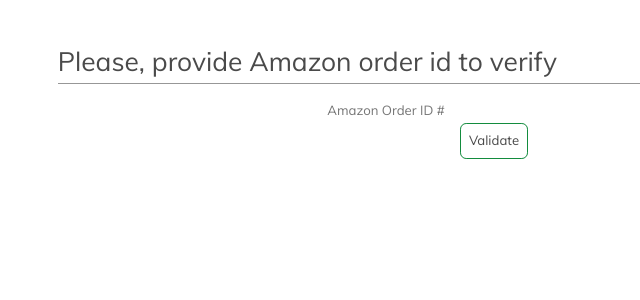
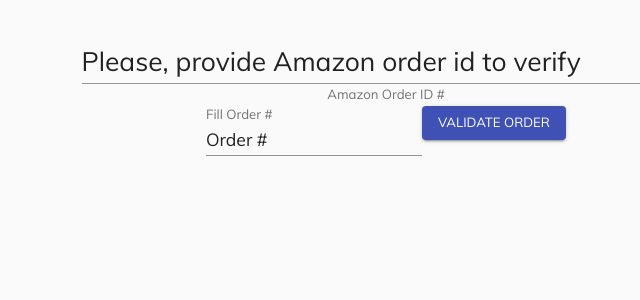
Before and after one commit to SamShekhovtsov/OrderSurveys, a React (Create React App) app in the folder Client/: page / in a window 1280 px wide. Shown: the top 300 px of the page, without its empty margins (254-894 px from the left). Built offline with nearby package versions, Linux system fonts and the light colour scheme; a web font is replaced by a local one.

Commit message:
changing stylings for the Material UI design

```diff
--- a/Client/src/App.js
+++ b/Client/src/App.js
@@ -5,38 +5,62 @@ import Typography from '@material-ui/core/Typography'
 import Container from '@material-ui/core/Container'
 import AppStyles from './AppStyles'
 import FetchGetRequestInit from './fetchInit'
-import { InputLabel, Input } from '@material-ui/core';
+import { InputLabel, TextField } from '@material-ui/core';
 
 class App extends Component {
   constructor(props) {
     super(props)
     //const urlParams = new URLSearchParams(window.location.search);
-    this.state = {
-      temp1323: false
-    }
+    //this.state = {
+    //  temp1323: false
+    //}
+
+    this._onValidateOrderClicked = this._onValidateOrderClicked.bind(this)
   }
 
   componentDidMount() {
   }
 
+
+
+  _onValidateOrderClicked(event) {
+    const amazonOrderId = event.target.value
+
+    //this.setState(state => ({
+    //  orderId: amazonOrderId
+    //}))
+  }
+
   render() {
     const classes = this.props.classes
 
-    const pageContent = (
+    /*const pageContent = (
       <p>
         <InputLabel><Typography variant="caption">Amazon Order ID #</Typography></InputLabel>
         <Input type="text" />
         <Button><Typography variant="caption">Validate</Typography></Button>
       </p>
-    )
+    )*/
 
     return (
       <Container className={classes.root}>
-        <header className={classes.headerText}>
-          <Typography variant="h5">Please, provide Amazon order id to verify</Typography>
-        </header>
-        <div className={classes.headerSplitLine}></div>
-        {pageContent}
+        <form className={classes.root} noValidate autoComplete="off">
+
+          <header className={classes.headerText}>
+            <Typography variant="h5">Please, provide Amazon order id to verify</Typography>
+          </header>
+          <div className={classes.headerSplitLine}></div>
+          <div>
+            <InputLabel><Typography variant="caption">Amazon Order ID #</Typography></InputLabel>
+            <TextField
+              //error
+              id="amazonOrderId"
+              label="Fill Order #"
+              defaultValue="Order #"
+            />
+            <Button variant="contained" color="primary"><Typography variant="caption">Validate Order</Typography></Button>
+          </div>
+        </form>
       </Container>
     )
   }
--- a/Client/src/theme.js
+++ b/Client/src/theme.js
@@ -4,7 +4,7 @@ import muliVariations from './fontDefinitions';
 
 // A custom theme for this app
 const theme = createMuiTheme({
-  palette: {
+  /*palette: {
     primary: {
       main: '#1DB954',
       contrastText: "#fff"
@@ -24,13 +24,13 @@ const theme = createMuiTheme({
     text: {
       primary: "#4A4A4A",
     }
-  },
+  },*/
   typography: {
     fontFamily: "'Muli', sans-serif",
     //fontSize: '6.5vmin',
-    button: {
+    /*button: {
       textTransform: 'none'
-    },
+    },*/
     body1: {
       //fontSize: '0.7rem',
     },
@@ -49,7 +49,7 @@ const theme = createMuiTheme({
     //},
   },
   overrides: {
-    MuiButton: {
+    /*MuiButton: {
       root: {
         borderRadius: "0.4em",
         borderColor: "#138C3E",
@@ -62,52 +62,8 @@ const theme = createMuiTheme({
       root: {
         fontSize: '1.4em',
       },
-    },
-    MuiSelect: {
-      select: {
-        width: '20rem',
-        border: '0.0999em solid #979797',
-        boxShadow: '0 2px 0 3px rgba(0, 0, 0, 0.06)',
-        borderRadius: '.3em',
-        //backgroundColor: '#fff',
-        backgroundImage: 'linear-gradient(to bottom, #ffffff 0%,#e5e5e5 100%)',
-        //backgroundRepeat: 'no-repeat, repeat',
-        //backgroundPosition: 'right .7em top 50%, 0 0',
-        //backgroundSize: '.65em auto, 100%',
-        padding: '.58rem 0 .58rem 1.2rem',
-        "&:focus": {
-          borderRadius: '.3em',
-          backgroundColor: '#fff',
-          border: '0.078em solid #979797',
-        },
-        "&&": {
-          paddingRight: 0,
-          borderRadius: '.3em',
-        },
-      },
-      /* Styles applied to the select component if `variant="filled"`. */
-      filled: {
-        '&&': {
-          paddingRight: 0,
-          borderRadius: '.3em',
-        },
-      },
-      /* Styles applied to the select component if `variant="outlined"`. */
-      outlined: {
-        paddingRight: 0,
-        borderRadius: '.3em',
-        '&&': {
-          paddingRight: 0,
-          borderRadius: '.3em',
-        },
-      },
-      icon: {
-        top: 'calc(50% - .68rem)',
-        right: '.3em',
-        color: '#46474B',
-      },
-    },
-    MuiInput: {
+    },*/
+    /*MuiInput: {
       underline: {
         "&:before": {
           content: "",
@@ -125,14 +81,14 @@ const theme = createMuiTheme({
           marginTop: "1.8em"
         },
       },
-    },
-    MuiInputLabel: {
+    },*/
+    /*MuiInputLabel: {
       formControl: {
         left: '1.3em',
         zIndex: '10',
         transform: 'translate(0, 2.4em) scale(1)',
       }
-    },
+    },*/
     MuiCssBaseline: {
       '@global': {
         '@font-face': muliVariations,
```
Also changed, not shown: 13 other files (tests, documents, lock files or other folders).
